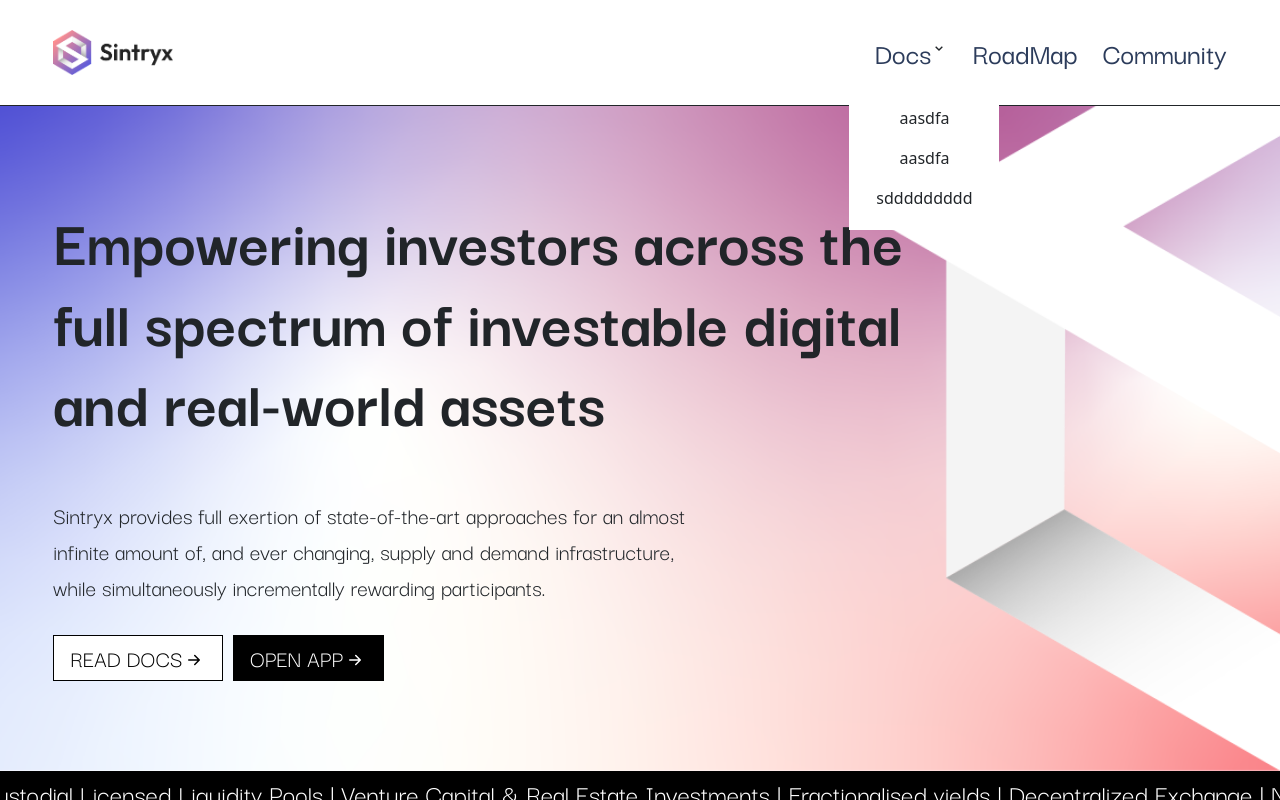
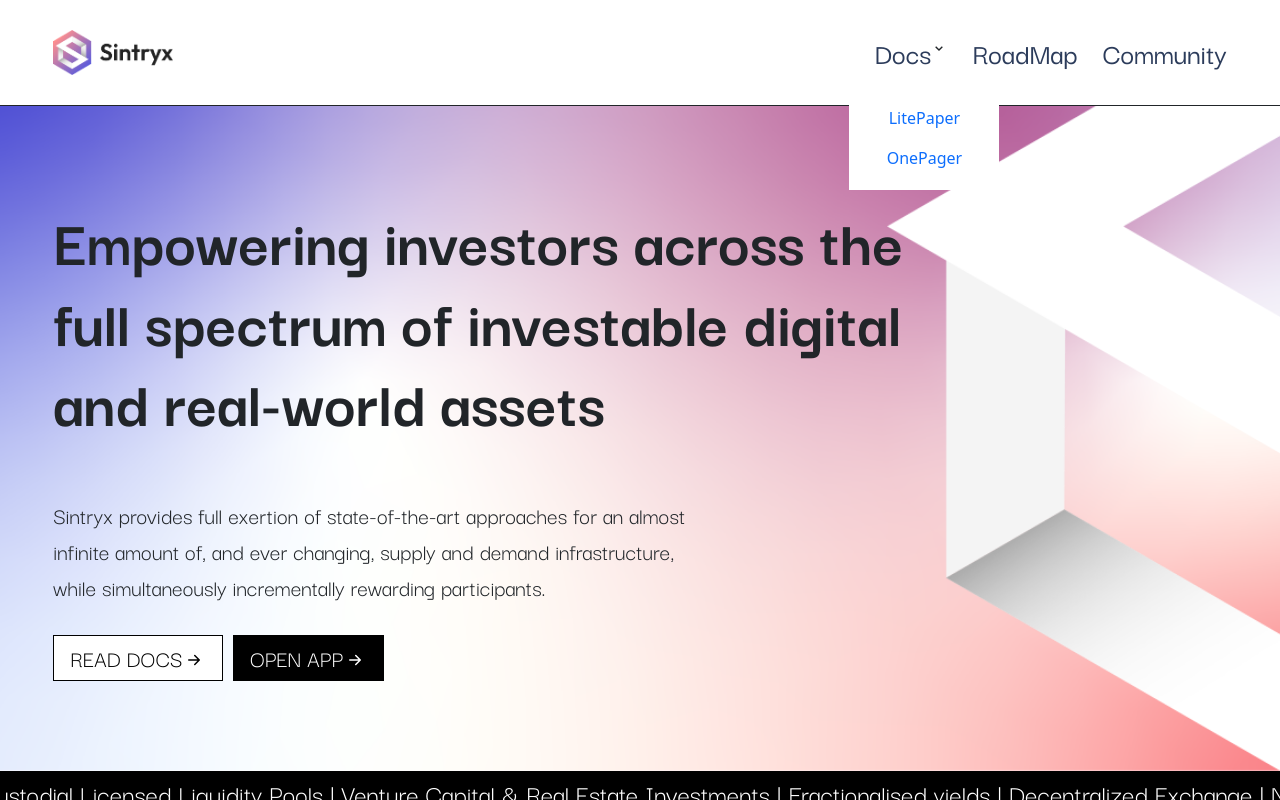
Before and after one commit to sumit-yadav1/Syntrix, a React (Create React App) app: page / in a window 1280 px wide. Both pictures are taken after a click on the element "Docs". Shown: the top 800 px of the page. Built offline with nearby package versions, Linux system fonts and the light colour scheme.

Commit message:
add docs

```diff
--- a/src/Components/Header/Header.js
+++ b/src/Components/Header/Header.js
@@ -150,9 +150,8 @@ const Header = () => {
               </span>
               {dropdown && (
                 <div className="dropdown">
-                  <span className="text pt-3">aasdfa</span>
-                  <span className="text pt-3">aasdfa</span>
-                  <span className="text pt-3">sddddddddd</span>
+                  <span className="text pt-3"><a href="./docs/litepaper.pdf" target="_blank">LitePaper</a></span>
+                  <span className="text pt-3"><a href="./docs/onepager.pdf" target="_blank">OnePager</a></span>
                 </div>
               )}
             </div>
--- a/src/Components/HeroSection/HeroSection.js
+++ b/src/Components/HeroSection/HeroSection.js
@@ -145,7 +145,7 @@ const HeroSection = () => {
               href="#/"
               className="button read-docs d-flex align-items-center justify-content-center"
             >
-              <span> READ DOCS</span>
+              <span> <a href="./docs/onepager.pdf" target="_blank" style={{color:"black"}}>READ DOCS</a></span>
               <BsArrowRightShort className="mt-1" />
             </a>
             <a
```
